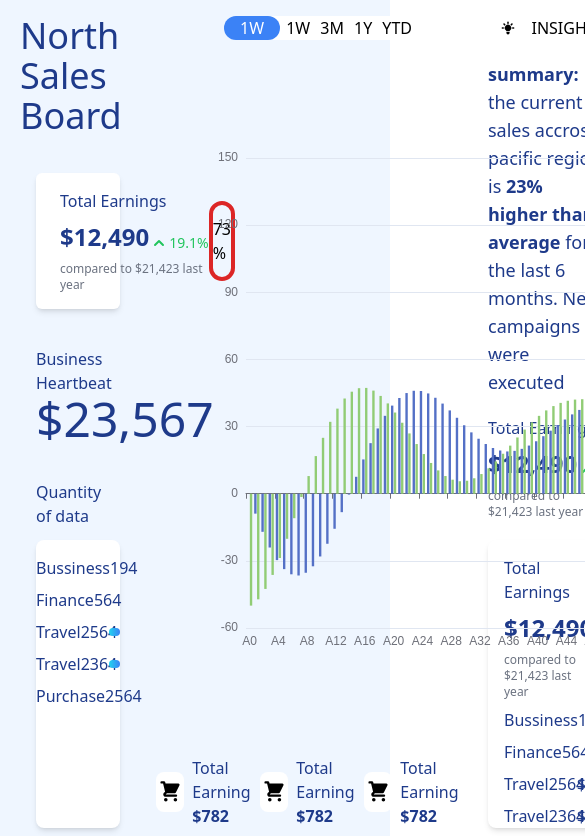
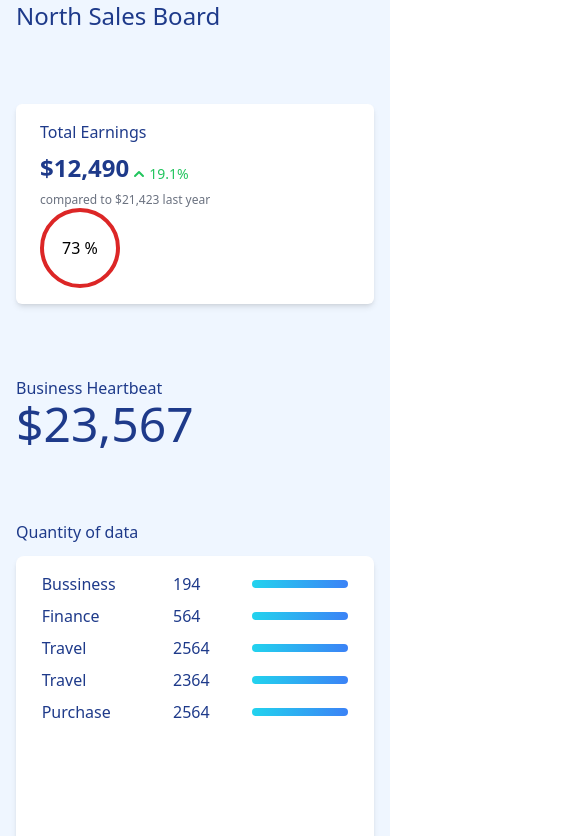
Before and after one commit to withewolf-dev/alphaa-ai-assg, a React (Create React App) app: page / in a window 390 px wide. Shown: the top 836 px of the page, 585 px wide, since content can reach past the window. Built offline with nearby package versions, Linux system fonts and the light colour scheme.

Commit message:
mobile responsive

```diff
--- a/src/App.js
+++ b/src/App.js
@@ -5,14 +5,14 @@ import RightCol from "./components/RightCol";
 
 function App() {
   return (
-    <div className="flex bg-blue-50">
-      <div className="w-2/5 h-screen">
+    <div className=" md:flex bg-blue-50">
+      <div className="md:w-2/5 h-screen">
         <LeftCol />
       </div>
-      <div className="w-4/5  h-screen">
+      <div className="md:w-4/5  h-screen">
         <CenterCol />
       </div>
-      <div className="w-2/5   h-screen">
+      <div className="md:w-2/5   h-screen">
         <RightCol />
       </div>
     </div>
--- a/src/components/Echart.jsx
+++ b/src/components/Echart.jsx
@@ -1,5 +1,6 @@
 import React from "react";
 import ReactECharts from "echarts-for-react";
+import "./ReactECharts.css";
 export default function Echart() {
   var xAxisData = [];
   var data1 = [];
@@ -48,9 +49,19 @@ export default function Echart() {
     },
   };
   return (
-    <ReactECharts
-      style={{ width: "900px", height: "600px", margin: "auto" }}
-      option={option}
-    />
+    <>
+      <ReactECharts
+        className="visible md:hidden"
+        style={{ width: "390px", height: "300px", margin: "auto" }}
+        option={option}
+      />
+      <div className="hidden md:block">
+        <ReactECharts
+          //className="hidden md:visible"
+          style={{ width: "900px", height: "600px", margin: "auto" }}
+          option={option}
+        />
+      </div>
+    </>
   );
 }
--- a/src/components/LeftCard.jsx
+++ b/src/components/LeftCard.jsx
@@ -3,7 +3,7 @@ import DumpyText from "./DumpyText";
 
 export default function LeftCard() {
   return (
-    <div className="flex px-6 py-4 rounded-md shadow-md flex-row items-center bg-white">
+    <div className="px-6 py-4  md:flex flex-row  rounded-md shadow-md  items-center bg-white">
       <DumpyText />
       <div className="h-20 w-20 flex justify-center items-center border-red-600 border-4 rounded-full">
         <p>73 %</p>
--- a/src/components/LeftCol.jsx
+++ b/src/components/LeftCol.jsx
@@ -5,10 +5,11 @@ import Quantity from "./Quantity";
 
 export default function LeftCol() {
   return (
-    <div className="px-5 py-4 flex flex-col justify-between h-screen">
-      <h1 className="font-normal text-4xl font-sans text-blue-900">
+    <div className="md:px-5 md:py-4 flex flex-col justify-between h-screen">
+      <h1 className="font-normal text-2xl px-4 md:px-0 md:text-4xl font-sans text-blue-900">
         North Sales Board
       </h1>
+
       <div className="px-4">
         <LeftCard />
       </div>
--- /dev/null
+++ b/src/components/ReactECharts.css
@@ -0,0 +1,5 @@
+.container {
+  width: 900px;
+  height: 600px;
+  margin: auto;
+}
--- a/src/components/RightCol.jsx
+++ b/src/components/RightCol.jsx
@@ -6,7 +6,7 @@ import DumyCard from "./DumyCard";
 
 export default function RightCol() {
   return (
-    <div className="py-4 px-5 flex flex-col justify-between h-screen">
+    <div className="py-7 px-5 flex flex-col justify-between h-screen">
       <Badge />
       <Description />
       <DumpyText />
--- a/src/components/TotalEarning.jsx
+++ b/src/components/TotalEarning.jsx
@@ -3,7 +3,7 @@ import { ShoppingCartIcon } from "@heroicons/react/solid";
 
 export default function TotalEarning() {
   return (
-    <div className="grid grid-cols-3">
+    <div className="md:grid grid-cols-3">
       <div className="flex flex-row items-end ">
         <div className="flex flex-row justify-center items-center space-x-2">
           <div className="h-10 w-10 rounded-lg bg-white flex justify-center items-center">
```
